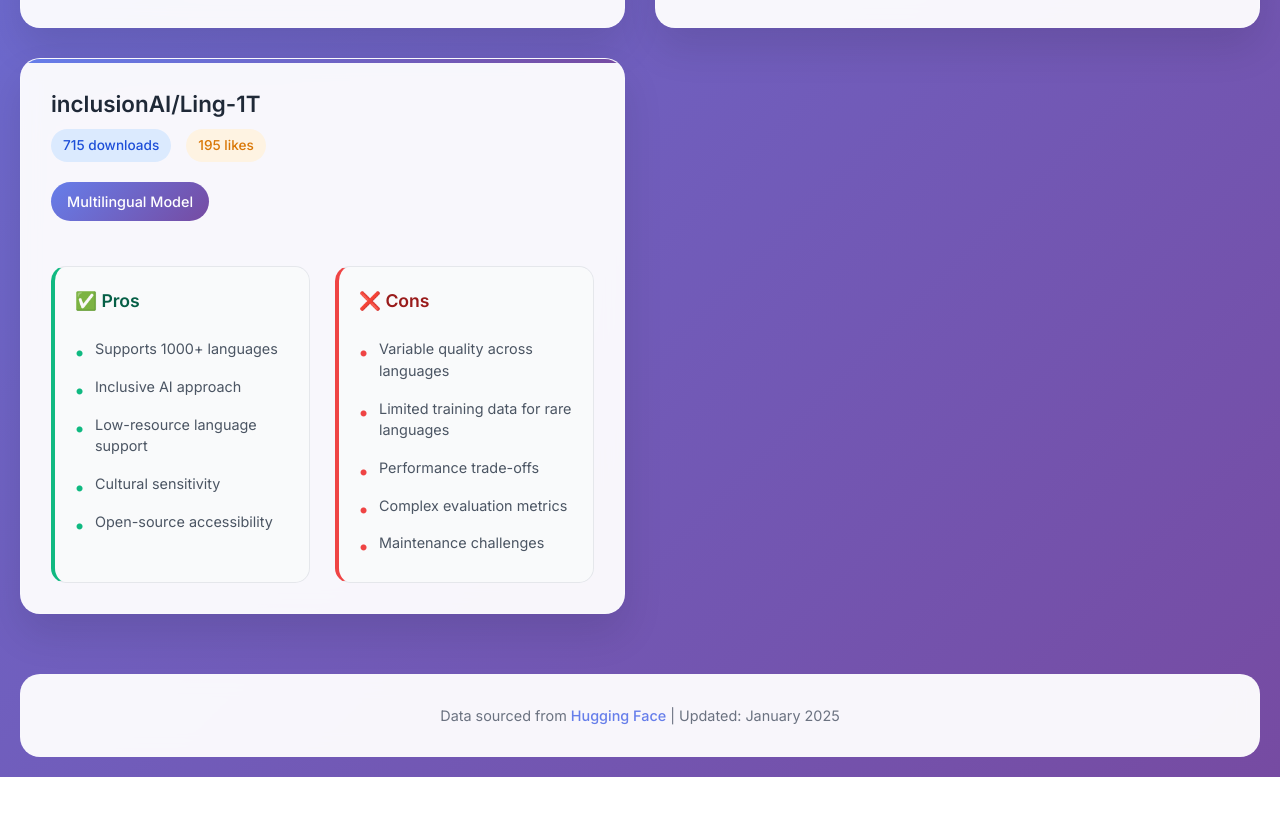
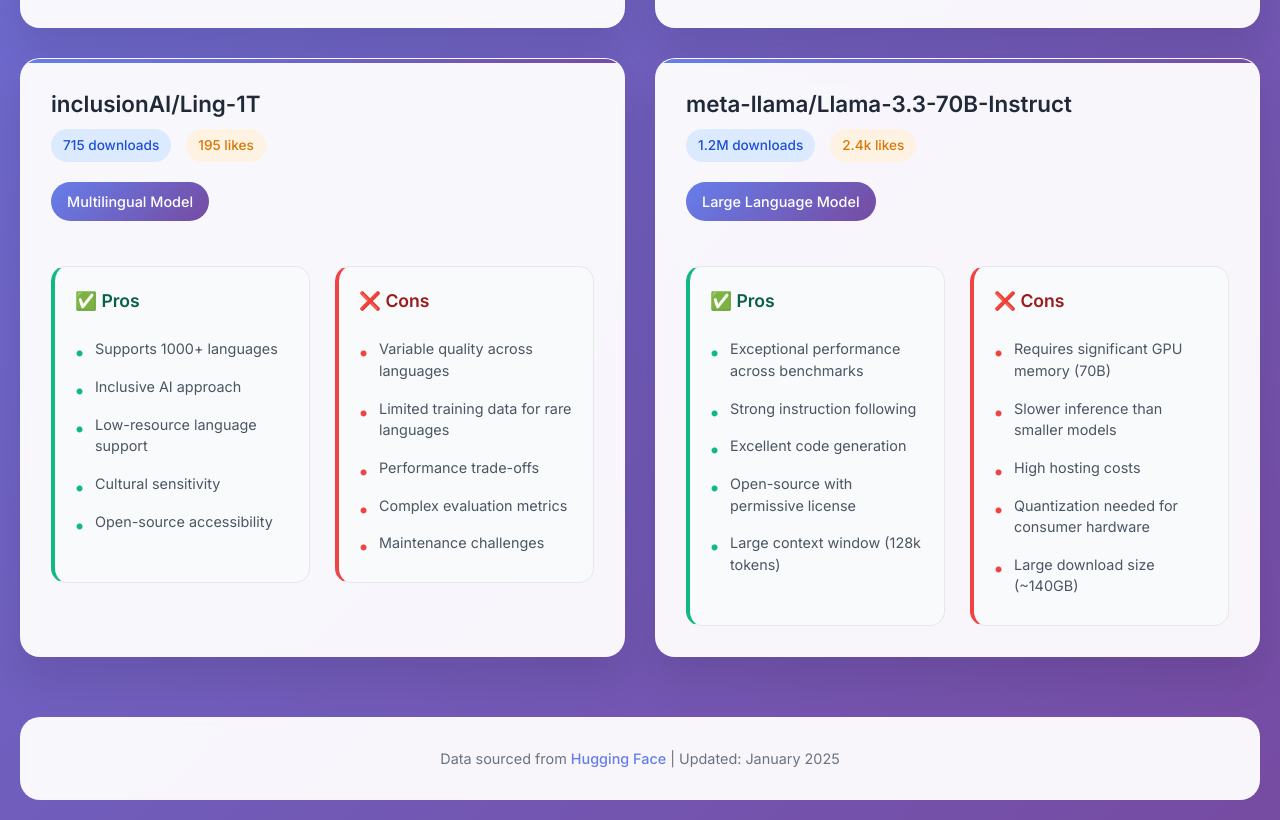
Before and after one commit to srinivasaraoarava/AIModelsRepository, a plain HTML site: page index.html in a window 1280 px wide. Shown: the part 1433-2253 px from the top of the page. Before the commit the page ends 2210 px from the top, so only its background shows below. Drawn offline with Linux system fonts and the light colour scheme.

Commit message:
added meta tile

```diff
--- a/index.html
+++ b/index.html
@@ -3,7 +3,7 @@
 <head>
     <meta charset="UTF-8">
     <meta name="viewport" content="width=device-width, initial-scale=1.0">
-    <title>AI Models Repository - Top 5 Current Models</title>
+    <title>AI Models Repository - Top 6 Current Models</title>
     <link rel="stylesheet" href="styles.css">
     <link href="https://fonts.googleapis.com/css2?family=Inter:wght@300;400;500;600;700&display=swap" rel="stylesheet">
 </head>
@@ -12,7 +12,7 @@
         <header class="header">
             <div class="logo">
                 <h1>🤗 AI Models Repository</h1>
-                <p>Discover the top 5 trending AI models with comprehensive analysis</p>
+                <p>Discover the top 6 trending AI models with comprehensive analysis</p>
             </div>
         </header>
 
@@ -192,6 +192,41 @@
                         </div>
                     </div>
                 </div>
+
+                <!-- Model 6: Llama 3.3 70B -->
+                <div class="model-card">
+                    <div class="model-header">
+                        <h2>meta-llama/Llama-3.3-70B-Instruct</h2>
+                        <div class="model-stats">
+                            <span class="downloads">1.2M downloads</span>
+                            <span class="likes">2.4k likes</span>
+                        </div>
+                    </div>
+                    <div class="model-type">Large Language Model</div>
+
+                    <div class="pros-cons-matrix">
+                        <div class="pros">
+                            <h3>✅ Pros</h3>
+                            <ul>
+                                <li>Exceptional performance across benchmarks</li>
+                                <li>Strong instruction following</li>
+                                <li>Excellent code generation</li>
+                                <li>Open-source with permissive license</li>
+                                <li>Large context window (128k tokens)</li>
+                            </ul>
+                        </div>
+                        <div class="cons">
+                            <h3>❌ Cons</h3>
+                            <ul>
+                                <li>Requires significant GPU memory (70B)</li>
+                                <li>Slower inference than smaller models</li>
+                                <li>High hosting costs</li>
+                                <li>Quantization needed for consumer hardware</li>
+                                <li>Large download size (~140GB)</li>
+                            </ul>
+                        </div>
+                    </div>
+                </div>
             </div>
         </main>
 
```
